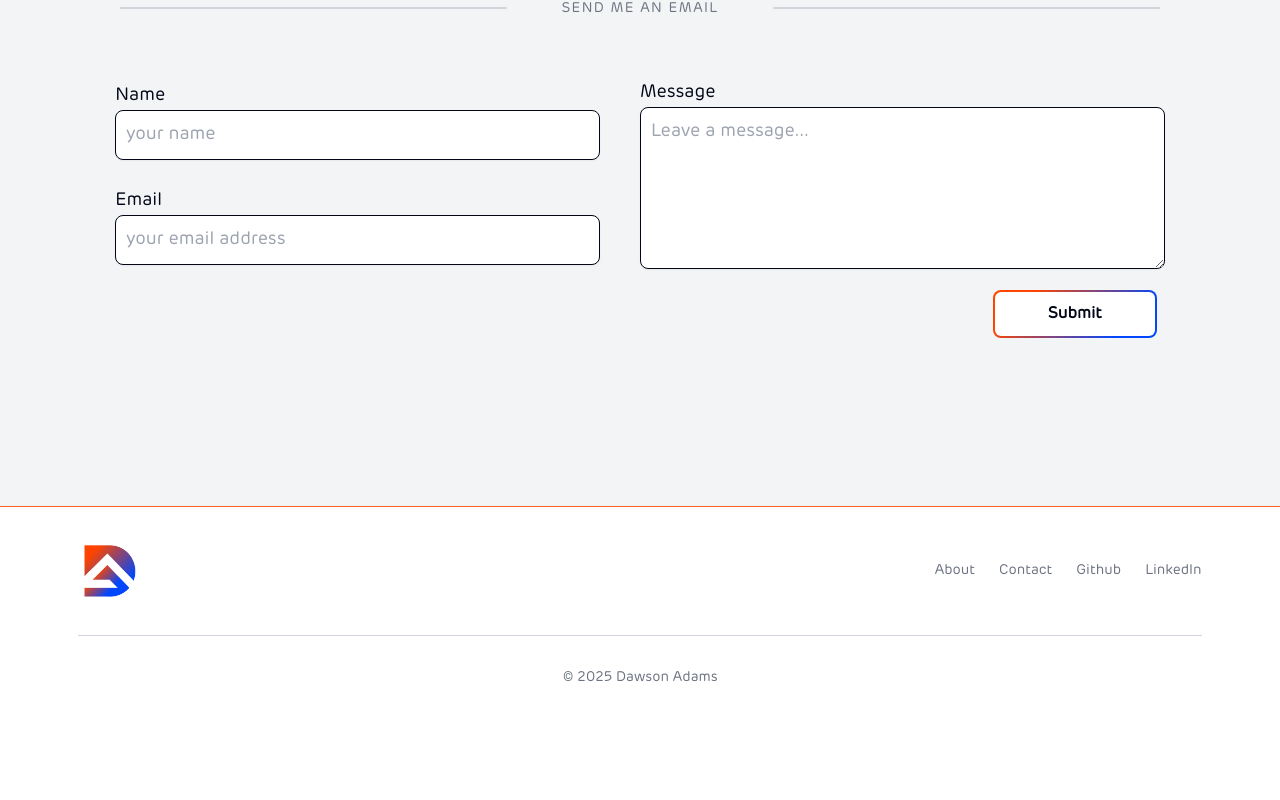
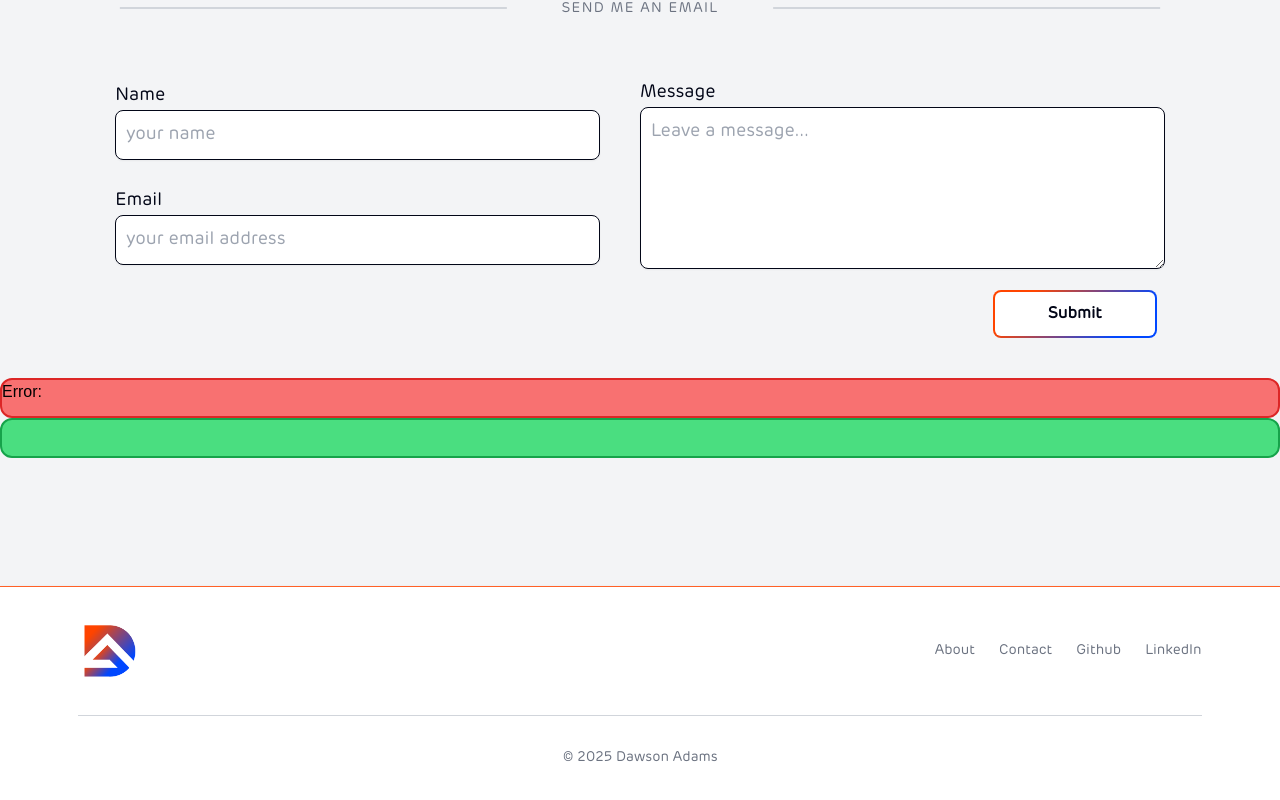
Before and after one commit to Dawson-21/React-Portfolio, a React (Vite) app in the folder react-portfolio/: page /resume in a window 1280 px wide. Shown: the part 1776-2576 px from the top of the page. Before the commit the page ends 2496 px from the top, so only its background shows below. Built offline with nearby package versions, Linux system fonts and the light colour scheme.

Commit message:
fix(style): finalize style of contact form submit message

```diff
--- a/react-portfolio/src/components/ContactForm.tsx
+++ b/react-portfolio/src/components/ContactForm.tsx
@@ -151,13 +151,20 @@ export default () => {
         </form>
       </div>
 
+      <div className="w-auto h-10 border-2 rounded-xl border-red-600 bg-red-400 m-auto">
+        Error: {status.info.msg}
+      </div>
+      <p className="w-auto h-10 border-2 rounded-xl border-green-600 bg-green-400 m-auto">
+        {status.info.msg}
+      </p>
+
       {status.info.error && (
-        <div className="w-[40%] h-10 border-2 rounded-xl border-red-600 bg-red-400 m-auto">
+        <div className="w-auto h-10 border-2 rounded-xl border-red-600 bg-red-400 m-auto">
           Error: {status.info.msg}
         </div>
       )}
       {!status.info.error && status.info.msg && (
-        <p className="w-[40%] h-10 border-2 rounded-xl border-green-600 bg-green-400 m-auto">
+        <p className="w-auto h-10 border-2 rounded-xl border-green-600 bg-green-400 m-auto">
           {status.info.msg}
         </p>
       )}
```
